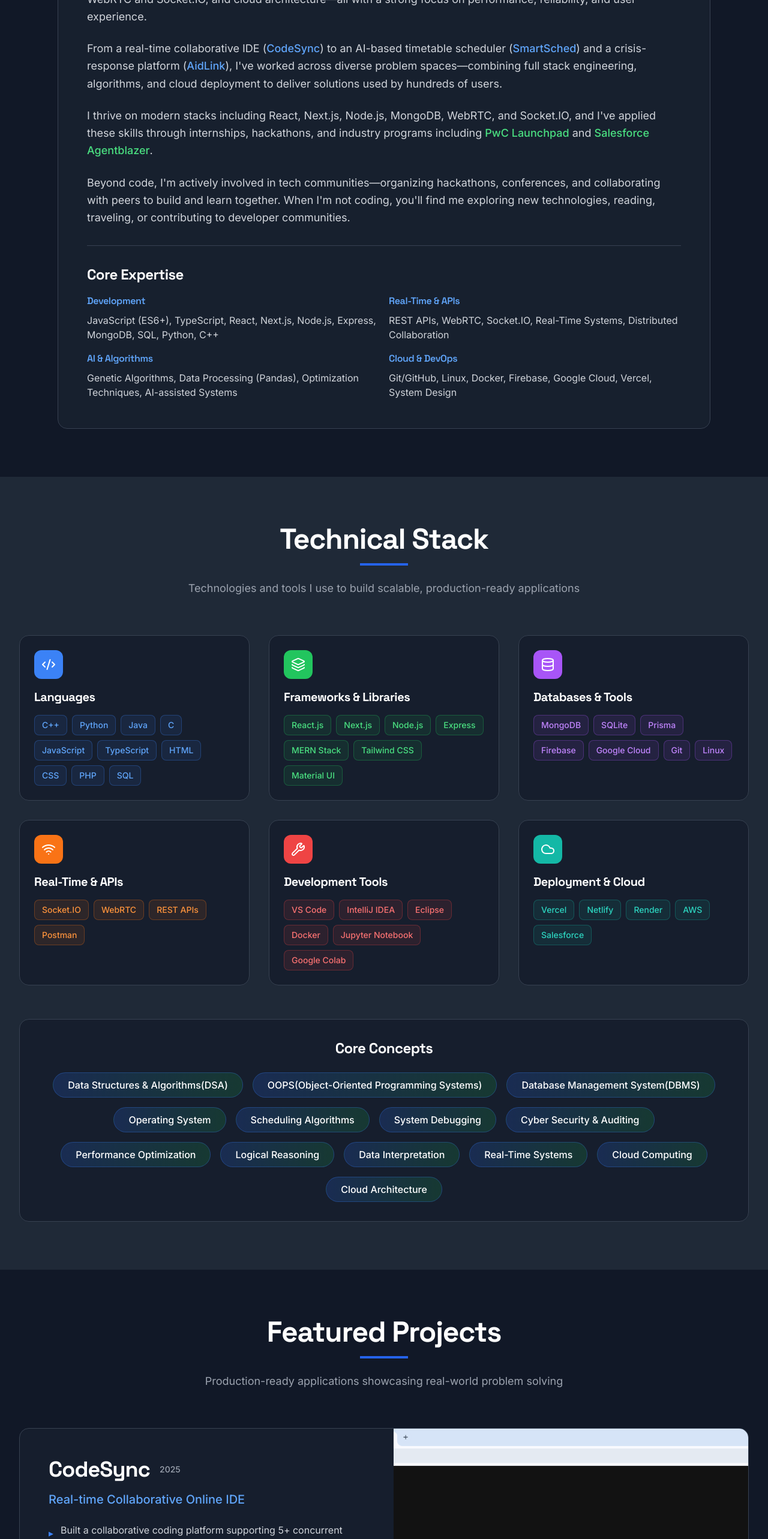
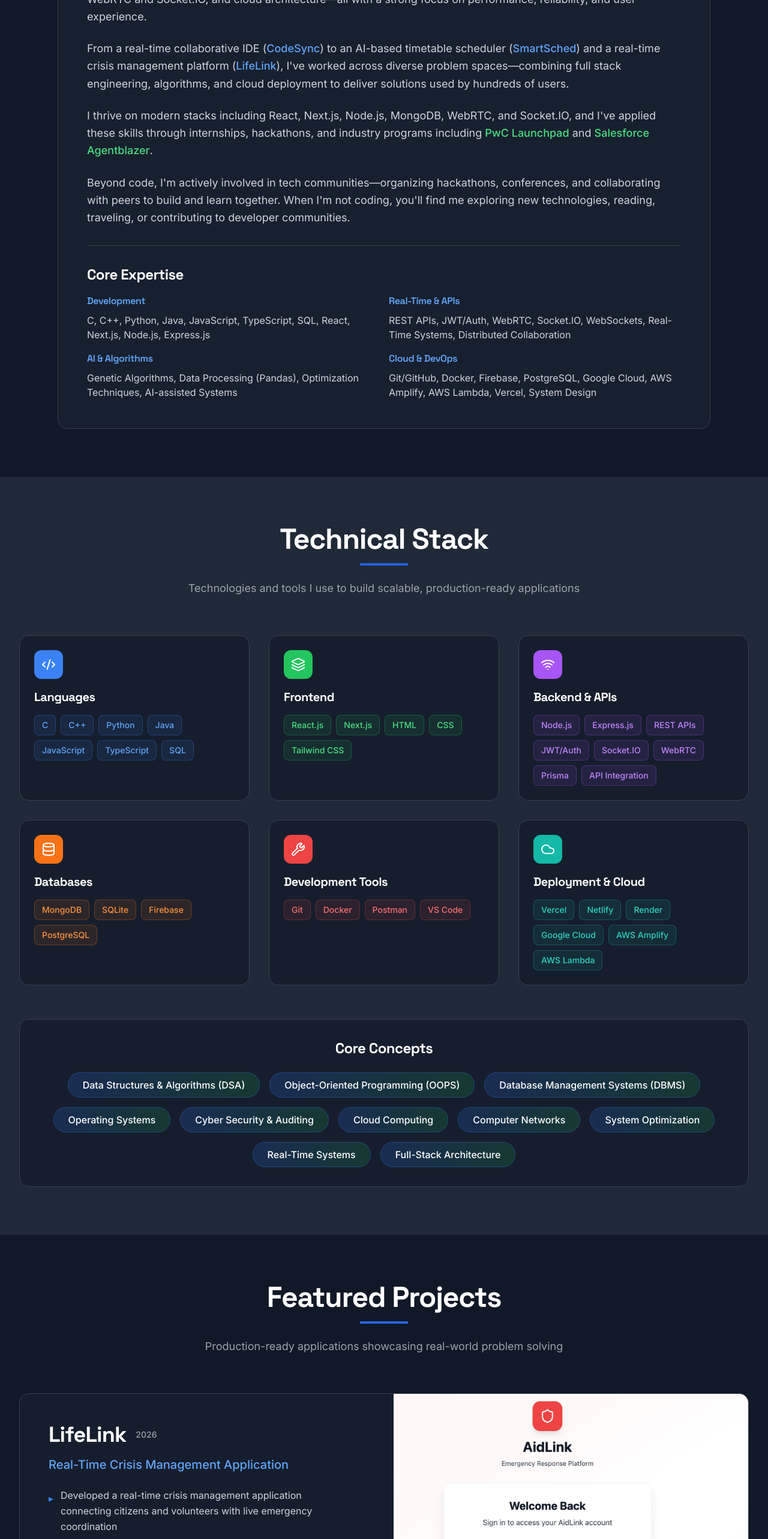
Before and after one commit to yashkansal-dev/YashKansal.cse, a Next.js app in the folder software-development-engineer/: page / in a window 1280 px wide. Shown: the part 1120-3686 px from the top of the page at 60% size. Built offline with nearby package versions, Linux system fonts and the light colour scheme.

Commit message:
update the sections with new data and add new images in webp format for better performance and quality.

```diff
--- a/software-development-engineer/src/app/layout.tsx
+++ b/software-development-engineer/src/app/layout.tsx
@@ -58,9 +58,13 @@
     "Next.js",
     "MongoDB",
     "Express.js",
+    "PostgreSQL",
+    "AWS Amplify",
+    "AWS Lambda",
+    "Computer Networks",
     "CodeSync",
-    "AidLink",
-    "Sparkbook",
+    "LifeLink",
+    "SmartSched",
     "genetic algorithms",
   ],
   authors: [{ name: "Yash Kansal", url: siteUrl }],
--- a/software-development-engineer/src/components/About.tsx
+++ b/software-development-engineer/src/components/About.tsx
@@ -24,7 +24,7 @@
             <p className="text-gray-300 text-lg leading-relaxed mb-6">
               From a real-time collaborative IDE (<span className="text-blue-400 font-medium">CodeSync</span>) to an
               AI-based timetable scheduler (<span className="text-blue-400 font-medium">SmartSched</span>) and a
-              crisis-response platform (<span className="text-blue-400 font-medium">AidLink</span>), I've worked
+              real-time crisis management platform (<span className="text-blue-400 font-medium">LifeLink</span>), I've worked
               across diverse problem spaces—combining full stack engineering, algorithms, and cloud
               deployment to deliver solutions used by hundreds of users.
             </p>
@@ -49,14 +49,15 @@
                 <div>
                   <h4 className="text-blue-400 font-semibold mb-2">Development</h4>
                   <p className="text-gray-300">
-                    JavaScript (ES6+), TypeScript, React, Next.js, Node.js, Express, MongoDB, SQL,
-                    Python, C++
+                    C, C++, Python, Java, JavaScript, TypeScript, SQL, React, Next.js, Node.js,
+                    Express.js
                   </p>
                 </div>
                 <div>
                   <h4 className="text-blue-400 font-semibold mb-2">Real-Time & APIs</h4>
                   <p className="text-gray-300">
-                    REST APIs, WebRTC, Socket.IO, Real-Time Systems, Distributed Collaboration
+                    REST APIs, JWT/Auth, WebRTC, Socket.IO, WebSockets, Real-Time Systems,
+                    Distributed Collaboration
                   </p>
                 </div>
                 <div>
@@ -69,7 +70,8 @@
                 <div>
                   <h4 className="text-blue-400 font-semibold mb-2">Cloud & DevOps</h4>
                   <p className="text-gray-300">
-                    Git/GitHub, Linux, Docker, Firebase, Google Cloud, Vercel, System Design
+                    Git/GitHub, Docker, Firebase, PostgreSQL, Google Cloud, AWS Amplify, AWS Lambda,
+                    Vercel, System Design
                   </p>
                 </div>
               </div>
--- a/software-development-engineer/src/components/Experience.tsx
+++ b/software-development-engineer/src/components/Experience.tsx
@@ -3,6 +3,20 @@
 
 const Experience = () => {
   const experiences = [
+    {
+      role: 'Software Engineer (SWE) Intern',
+      company: 'Neoveda Technologies Pvt Ltd',
+      program: '',
+      location: 'Remote',
+      duration: 'Feb 2026 – May 2026',
+      description: [
+        'Optimized core database indexes and pipelines within CRM systems, reducing client data retrieval latency by 25%',
+        'Developed and enhanced an ATS (Applicant Tracking System), streamlining recruitment pipelines and candidate tracking',
+        'Contributed to Knovia-AI, an AI-driven employability and talent intelligence platform for skill assessment, role-fitment analysis, and personalized learning pathways',
+      ],
+      skills: ['CRM Systems', 'Database Optimization', 'ATS', 'AI Platforms', 'Talent Intelligence'],
+      badge: 'database optimization • recruitment systems • AI-driven talent intelligence',
+    },
     {
       role: 'Salesforce Developer Intern',
       company: 'SmartBridge',
@@ -10,9 +24,9 @@
       location: 'Virtual',
       duration: 'May 2025 – Jul 2025',
       description: [
-        'Worked extensively with Salesforce CRM architecture, covering org setup, data modeling, security controls, and automation',
-        'Designed and deployed custom workflows and business logic using Apex and Lightning Web Components (LWC)',
-        'Earned Salesforce Superbadges including Apex Specialist and Object Relationships',
+        'Engineered Salesforce CRM features including organizational setup, data management, security, and process automation',
+        'Deployed custom business workflows and applications using Apex and Lightning Web Components (LWC)',
+        'Received Salesforce Superbadges including Apex Specialist and Object Relationships',
         'Recognized as an Agentblazer Champion for strong technical and platform proficiency',
       ],
       skills: ['Salesforce', 'Apex', 'Lightning Web Components', 'CRM Architecture', 'Process Automation'],
@@ -25,25 +39,24 @@
       location: 'Remote',
       duration: 'Nov 2024 – Jul 2025',
       description: [
-        'Successfully completed PwC’s Cyber Risk & Regulatory Launchpad Program, gaining enterprise-level exposure to cybersecurity, risk, and compliance practices',
-        'Earned PwC Skill Badges in Cyber Security, Programming Fundamentals (Python), and Prompt Engineering, demonstrating multi-domain technical proficiency',
-        'Developed strong foundations in cybersecurity principles including threat identification, risk mitigation, and incident response strategies',
-        'Applied Python programming fundamentals such as data types, control structures, functions, and modular code for problem-solving scenarios',
-        'Gained hands-on understanding of Prompt Engineering concepts including prompt structuring, examples usage, NLP basics, and effective AI interaction',
+        'Completed PwC’s structured Cyber Risk & Regulatory Launchpad Program with practical exposure to enterprise cyber risk management, regulatory compliance, and governance frameworks',
+        'Worked through 10+ industry-aligned compliance modules following PwC advisory consulting standards',
+        'Gained hands-on exposure to cybersecurity fundamentals, risk assessment, and enterprise compliance practices',
+        'Earned PwC-issued digital badges in Programming Fundamentals (Python), Prompt Engineering, and Cyber Security',
       ],
       skills: ['Cyber Security Fundamentals', 'Python Programming', 'Prompt Engineering', 'Risk & Compliance Awareness', 'Enterprise Technology Foundations'],
       badge: 'cybersecurity foundations • python programming • applied prompt engineering',
     },
     {
-      role: 'Software Engineer Intern',
-      company: 'Technology Business Incubator (TBI)',
-      program: 'Graphic Era University',
+      role: 'Full Stack Developer Intern',
+      company: 'TBI',
+      program: 'Technology Business Incubator, Graphic Era University',
       location: 'On-site',
       duration: 'Apr 2024 – Jun 2024',
       description: [
-        'Built end-to-end production features including user registration, scheduling, Razorpay payments, and automated certificate generation',
-        'Deployed applications on Vercel, achieving sub-1 second load times',
-        'Successfully handled 500+ concurrent users during live institutional events',
+        'Built end-to-end features including registration, scheduling, Razorpay payments, and automated certificate generation',
+        'Deployed web applications on Vercel, achieving less than 1s load times',
+        'Handled 500+ concurrent users during live institutional events',
         'Collaborated with non-technical stakeholders to translate requirements into scalable solutions',
       ],
       skills: ['React', 'Node.js', 'MongoDB', 'Razorpay API', 'Vercel', 'Performance Optimization'],
--- a/software-development-engineer/src/components/JsonLd.tsx
+++ b/software-development-engineer/src/components/JsonLd.tsx
@@ -27,35 +27,29 @@
 
 const projects = [
   {
+    name: "LifeLink",
+    description:
+      "Real-time crisis management application connecting citizens and volunteers with emergency coordination, WebSockets, and Google Maps SDK.",
+    url: "https://web-lifelink.vercel.app/",
+    languages: ["Kotlin", "JavaScript", "SQL"],
+    keywords: ["Kotlin", "Android SDK", "Node.js", "PostgreSQL", "WebSockets"],
+  },
+  {
     name: "CodeSync",
     description:
       "Real-time collaborative coding system using WebRTC and scalable synchronization patterns.",
     url: "https://codesync.yashkansal.dev/",
+    languages: ["JavaScript", "TypeScript"],
     keywords: ["WebRTC", "real-time collaboration", "system design"],
   },
   {
     name: "SmartSched",
     description:
       "Genetic algorithm timetable scheduling system for conflict-free academic schedules.",
-    url: "https://smartsched.netlify.app/",
+    url: "https://smartschedular.vercel.app/",
     repository: "https://github.com/yashkansal-dev/SmartSched",
+    languages: ["Python", "JavaScript"],
     keywords: ["genetic algorithms", "optimization", "MERN"],
-  },
-  {
-    name: "AidLink",
-    description:
-      "MERN application focused on reliable delivery workflows and user-centered coordination.",
-    url: "https://aid-link.netlify.app/",
-    repository: "https://github.com/yashkansal-dev/AidLink",
-    keywords: ["MERN", "MongoDB", "Express", "React", "Node.js"],
-  },
-  {
-    name: "SparkBook",
-    description:
-      "Full-stack social and content platform demonstrating product engineering and scalable web architecture.",
-    url: "https://github.com/yashkansal-dev/SparkBook",
-    repository: "https://github.com/yashkansal-dev/SparkBook",
-    keywords: ["full-stack", "React", "Node.js", "product engineering"],
   },
 ];
 
@@ -167,7 +161,7 @@
           description: project.description,
           url: project.url,
           ...(project.repository ? { codeRepository: project.repository } : {}),
-          programmingLanguage: ["TypeScript", "JavaScript"],
+          programmingLanguage: project.languages,
           keywords: project.keywords.join(", "),
           author: {
             "@id": personId,
--- a/software-development-engineer/src/components/Leadership.tsx
+++ b/software-development-engineer/src/components/Leadership.tsx
@@ -45,7 +45,7 @@
               </div>
               <div>
                 <h3 className="text-2xl font-bold text-white">Co-Dev Club</h3>
-                <p className="text-green-400 font-medium">Core Team Member (2023 – Present)</p>
+                <p className="text-green-400 font-medium">Core Team Member (2023 – 2026)</p>
               </div>
             </div>
 
--- a/software-development-engineer/src/components/Projects.tsx
+++ b/software-development-engineer/src/components/Projects.tsx
@@ -5,14 +5,27 @@
 const Projects = () => {
   const projects = [
     {
+      title: 'LifeLink',
+      description: 'Real-Time Crisis Management Application',
+      details: [
+        'Developed a real-time crisis management application connecting citizens and volunteers with live emergency coordination',
+        'Integrated REST APIs, WebSocket-based communication, and Google Maps SDK for crisis visualization and tracking',
+        'Implemented role-based workflows and real-time notifications to improve response coordination during emergency simulations',
+      ],
+      tech: ['Kotlin', 'Android SDK', 'Node.js', 'PostgreSQL', 'WebSockets', 'Google Maps SDK'],
+      year: '2026',
+      github: 'https://web-lifelink.vercel.app/',
+      live: 'https://web-lifelink.vercel.app/',
+      image: '/images/LifeLink.webp',
+    },
+    {
       title: 'CodeSync',
       description: 'Real-time Collaborative Online IDE',
       details: [
-        'Built a collaborative coding platform supporting 5+ concurrent users with live code sync',
-        'Implemented real-time chat, audio, and video using Socket.IO and WebRTC',
-        'Designed a multi-language code execution engine with custom I/O handling',
-        'Maintained <300ms latency for real-time collaboration under moderate bandwidth',
-        'Successfully handled 100+ code submissions during testing',
+        'Built a collaborative IDE supporting real-time code sharing for 5+ users using WebRTC and Socket.IO',
+        'Integrated a multi-language execution engine with custom input/output handling',
+        'Handled 100+ code submissions during testing',
+        'Achieved under-300ms latency for live code sync, chat, audio, and video over moderate bandwidth networks',
       ],
       tech: ['React.js', 'Node.js', 'Socket.IO', 'WebRTC'],
       year: '2025',
@@ -24,46 +37,16 @@
       title: 'SmartSched',
       description: 'AI-Based Timetable Scheduling System',
       details: [
-        'Designed a Genetic Algorithm-based optimizer achieving 100% conflict-free schedules',
-        'Processed constraints from 200+ faculty and course datasets using structured CSVs',
-        'Reduced manual timetable creation time by 90% for 3000+ students',
-        'Blended algorithmic intelligence with real-world administrative constraints',
+        'Built an AI-based timetable scheduler that produced 100% conflict-free schedules using Genetic Algorithms',
+        'Parsed and optimized scheduling data from 200+ faculty and course constraints via structured CSVs',
+        'Reduced manual scheduling time by 90% for a university of 3000+ students',
+        'Blended algorithmic intelligence with real-world academic scheduling constraints',
       ],
       tech: ['Python', 'Genetic Algorithms', 'Pandas', 'MERN Stack'],
       year: '2024',
       github: 'https://github.com/yashkansal-dev/SmartSched',
-      live: 'https://smartsched.netlify.app/',
+      live: 'https://smartschedular.vercel.app/',
       image: '/images/Analytics-Reports.png',
-    },
-    {
-      title: 'AidLink',
-      description: 'Crisis Assistance & Response Platform',
-      details: [
-        'Connected users and responders within a 2km radius during emergencies',
-        'Architected backend systems to handle 150+ concurrent sessions',
-        'Integrated 3+ verified news APIs for real-time crisis updates',
-        'Focused on reliability and fast response during simulated disaster scenarios',
-      ],
-      tech: ['React.js', 'Node.js', 'News APIs', 'Geolocation'],
-      year: '2024',
-      github: 'https://github.com/yashkansal-dev/AidLink',
-      live: 'https://aid-link.netlify.app/',
-      image: '/images/AidLink.png',
-    },
-    {
-      title: 'SparkBook',
-      description: 'Social Media Platform (Instagram-Inspired)',
-      details: [
-        'Implemented image posting, likes, comments, user profiles, and dynamic feeds',
-        'Achieved ~100ms API response time for core social interactions',
-        'Integrated live news feeds using external APIs with 60-second refresh cycles',
-        'Onboarded 100+ test users with 500+ posts during MVP testing',
-      ],
-      tech: ['MERN Stack', 'REST APIs', 'Tailwind CSS'],
-      year: '2023',
-      github: 'https://github.com/yashkansal-dev/SparkBook',
-      live: 'https://github.com/yashkansal-dev/SparkBook',
-      image: '/images/Sparkbook.png',
     },
   ];
 
--- a/software-development-engineer/src/components/Skills.tsx
+++ b/software-development-engineer/src/components/Skills.tsx
@@ -23,45 +23,43 @@
   const skillCategories: SkillCategory[] = [
     {
       title: 'Languages',
-      skills: ['C++', 'Python', 'Java', 'C', 'JavaScript', 'TypeScript', 'HTML', 'CSS', 'PHP', 'SQL'],
+      skills: ['C', 'C++', 'Python', 'Java', 'JavaScript', 'TypeScript', 'SQL'],
       color: 'blue',
       icon: Code2,
     },
     {
-      title: 'Frameworks & Libraries',
+      title: 'Frontend',
       skills: [
         'React.js',
         'Next.js',
-        'Node.js',
-        'Express',
-        'MERN Stack',
+        'HTML',
+        'CSS',
         'Tailwind CSS',
-        'Material UI',
       ],
       color: 'green',
       icon: Layers,
     },
     {
-      title: 'Databases & Tools',
-      skills: ['MongoDB', 'SQLite', 'Prisma', 'Firebase', 'Google Cloud', 'Git', 'Linux'],
+      title: 'Backend & APIs',
+      skills: ['Node.js', 'Express.js', 'REST APIs', 'JWT/Auth', 'Socket.IO', 'WebRTC', 'Prisma', 'API Integration'],
       color: 'purple',
+      icon: Wifi,
+    },
+    {
+      title: 'Databases',
+      skills: ['MongoDB', 'SQLite', 'Firebase', 'PostgreSQL'],
+      color: 'orange',
       icon: Database,
     },
     {
-      title: 'Real-Time & APIs',
-      skills: ['Socket.IO', 'WebRTC', 'REST APIs', 'Postman'],
-      color: 'orange',
-      icon: Wifi,
-    },
-    {
       title: 'Development Tools',
-      skills: ['VS Code', 'IntelliJ IDEA', 'Eclipse', 'Docker', 'Jupyter Notebook', 'Google Colab'],
+      skills: ['Git', 'Docker', 'Postman', 'VS Code'],
       color: 'red',
       icon: Wrench,
     },
     {
       title: 'Deployment & Cloud',
-      skills: ['Vercel', 'Netlify', 'Render', 'AWS', 'Salesforce'],
+      skills: ['Vercel', 'Netlify', 'Render', 'Google Cloud', 'AWS Amplify', 'AWS Lambda'],
       color: 'teal',
       icon: Cloud,
     },
@@ -164,7 +162,7 @@
               Core Concepts
             </h3>
             <div className="flex flex-wrap justify-center gap-4">
-              {['Data Structures & Algorithms(DSA)', 'OOPS(Object-Oriented Programming Systems)', 'Database Management System(DBMS)', 'Operating System', 'Scheduling Algorithms', 'System Debugging', 'Cyber Security & Auditing', 'Performance Optimization', 'Logical Reasoning', 'Data Interpretation', 'Real-Time Systems', 'Cloud Computing', 'Cloud Architecture',].map((concept, index) => (
+              {['Data Structures & Algorithms (DSA)', 'Object-Oriented Programming (OOPS)', 'Database Management Systems (DBMS)', 'Operating Systems', 'Cyber Security & Auditing', 'Cloud Computing', 'Computer Networks', 'System Optimization', 'Real-Time Systems', 'Full-Stack Architecture'].map((concept, index) => (
                 <span
                   key={index}
                   className="px-6 py-2 bg-gradient-to-r from-blue-600/20 to-green-600/20 border border-blue-500/30 rounded-full text-white font-medium"
```
Also changed, not shown: software-development-engineer/public/images/LifeLink.png (added), software-development-engineer/public/images/LifeLink.webp (added).
